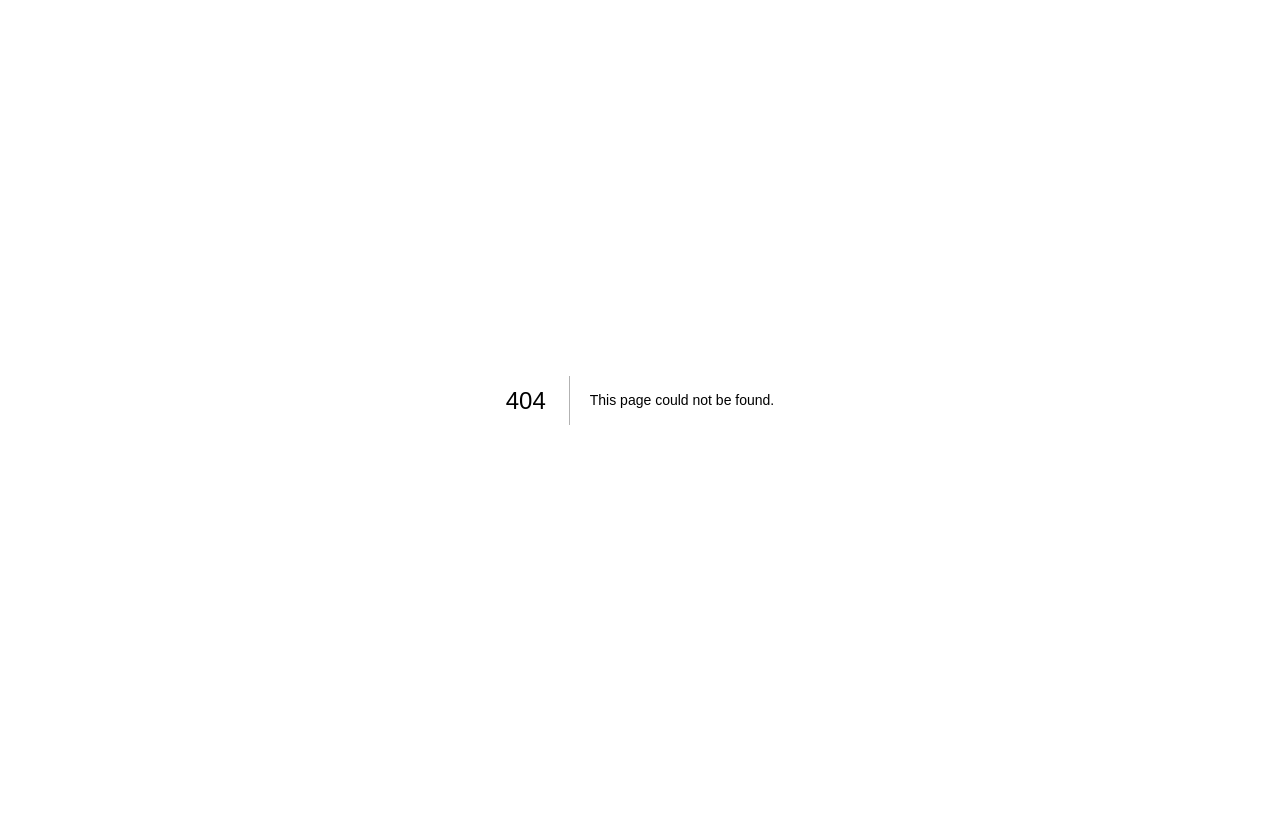
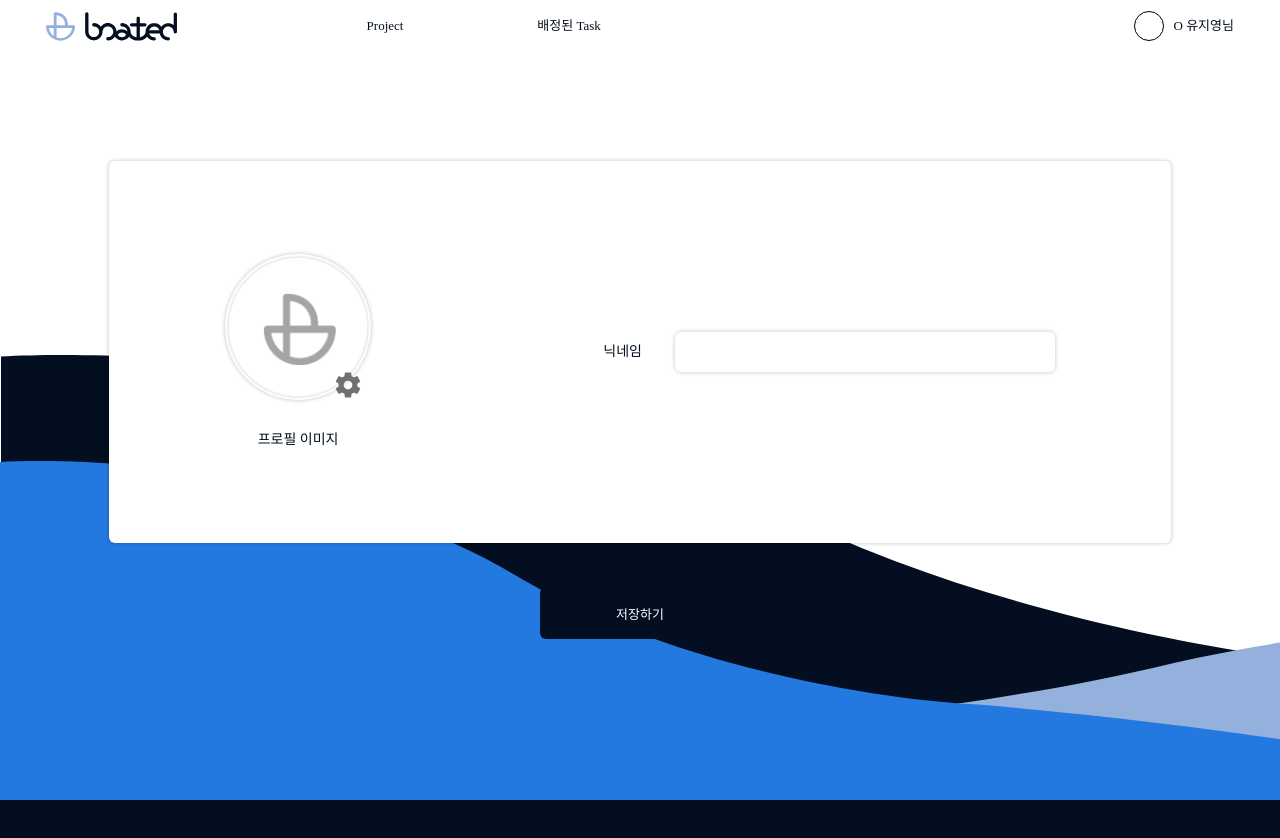
Before and after one commit to Project-Boated/boated-FE, a Next.js app: page /change-user-info in a window 1280 px wide. Before the commit this address had no page. Shown: the top 838 px of the page. Before the commit the page ends 800 px from the top, so only its background shows below. Built offline with nearby package versions, Linux system fonts and the light colour scheme; no server answers; a web font is replaced by a local one.

Commit message:
feat: 내정보 수정 페이지 추가
#19

```diff
--- /dev/null
+++ b/components/user/ChangeUserInfo/index.tsx
@@ -0,0 +1,63 @@
+import React, { ChangeEvent, useState } from 'react';
+
+import { patchProfile } from '@/lib/api/profile';
+
+import Button from '@/components/atoms/Button';
+
+import NicknameInput from '@/components/common/NicknameInput';
+import UserProfile from '@/components/common/UserProfile';
+
+import { Container, Wrapper } from '@/components/user/ChangeUserInfo/style';
+import { ImgObject } from '@/components/user/RegisterUserInfo';
+
+const ChangeUserInfo = () => {
+  const [nickname, setNickname] = useState<string>('');
+  const [imgObject, setImgObject] = useState<ImgObject>({
+    imgSrc: '/imgs/defaultProfileImg.png',
+  });
+
+  const [isDuplicated, setIsDuplicated] = useState<boolean>(false);
+
+  const onChangeNickname = (e: ChangeEvent<HTMLInputElement>) => {
+    setNickname(e.target.value);
+  };
+
+  const onClickPatchProfile = () => {
+    if (isDuplicated) {
+      return;
+    }
+
+    const formData = new FormData();
+
+    formData.append('nickname', nickname);
+
+    if (imgObject.imgTargetFile) {
+      formData.append('profileImageFile', imgObject.imgTargetFile);
+    }
+
+    patchProfile(formData).then((res) => {
+      if (res.statusCode === 200) {
+        alert('회원 정보가 수정되었습니다.');
+      }
+    });
+  };
+
+  return (
+    <Wrapper>
+      <Container>
+        <UserProfile isChangeProfile imgObject={imgObject} setImgObject={setImgObject} />
+        <NicknameInput
+          value={nickname}
+          isDuplicated={isDuplicated}
+          setIsDuplicated={setIsDuplicated}
+          onChange={onChangeNickname}
+        />
+      </Container>
+      <Button width={200} height={52} onClick={onClickPatchProfile}>
+        저장하기
+      </Button>
+    </Wrapper>
+  );
+};
+
+export default ChangeUserInfo;
--- /dev/null
+++ b/components/user/ChangeUserInfo/style.ts
@@ -0,0 +1,28 @@
+import styled from 'styled-components';
+
+import Theme from '@/styles/Theme';
+
+export const Wrapper = styled.div`
+  display: flex;
+  flex-direction: column;
+  align-items: center;
+
+  gap: 44px;
+`;
+
+export const Container = styled.div`
+  width: 1062px;
+  height: 382px;
+
+  background: ${Theme.S_0};
+  box-shadow: 0px 0px 4px rgba(0, 0, 0, 0.25);
+  border-radius: 6px;
+
+  display: flex;
+  justify-content: space-around;
+  align-items: center;
+
+  div:nth-child(2) {
+    margin: 0;
+  }
+`;
--- /dev/null
+++ b/pages/change-user-info.tsx
@@ -0,0 +1,16 @@
+import React from 'react';
+import { NextPage } from 'next';
+
+import AppLayoutSub from '@/components/common/AppLayoutSub';
+
+import ChangeUserInfo from '@/components/user/ChangeUserInfo';
+
+const ChangeUserInfoPage: NextPage = () => {
+  return (
+    <AppLayoutSub>
+      <ChangeUserInfo />
+    </AppLayoutSub>
+  );
+};
+
+export default ChangeUserInfoPage;
```
Also changed, not shown: 1 other file (tests, documents, lock files or other folders).
